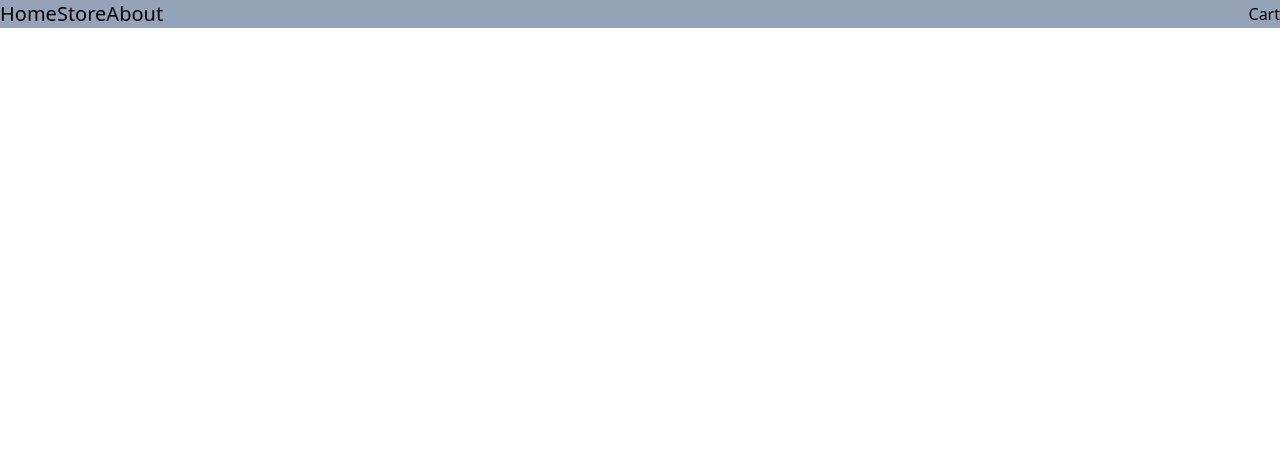
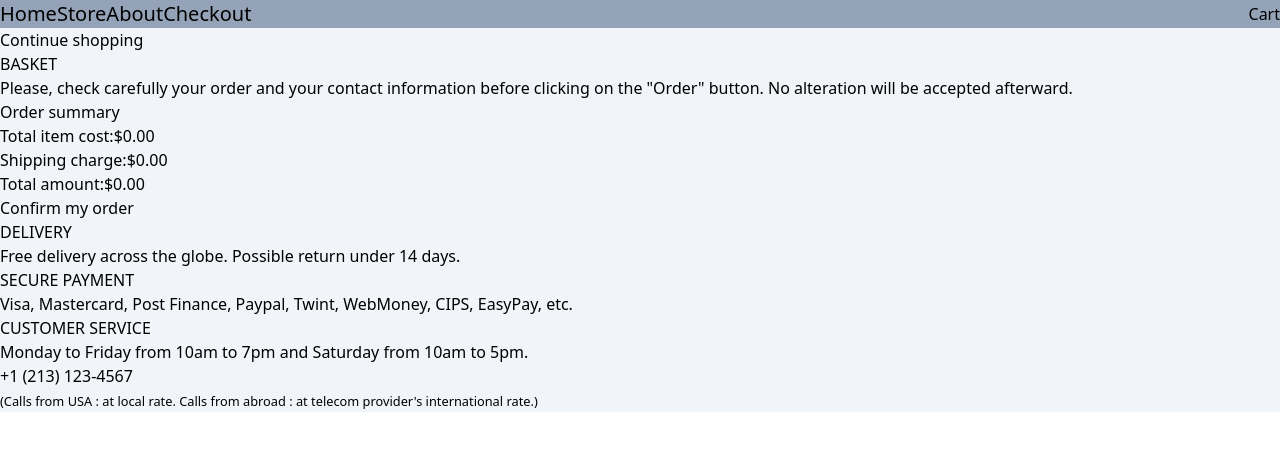
Before and after one commit to Kirill-Cherepanov/luxury-pens-e-commerce, a React (Create React App) app: page /Basket in a window 1280 px wide. Shown: the top 450 px of the page. Built offline with nearby package versions, Linux system fonts and the light colour scheme.

Commit message:
feat: add basket html

```diff
--- a/src/App.tsx
+++ b/src/App.tsx
@@ -4,6 +4,7 @@ import Store from './pages/Store';
 import About from './pages/About';
 import NavBar from './components/NavBar';
 import { ShoppingCartProvider } from './context/ShoppingCartContext';
+import Basket from './pages/Basket';
 
 function App() {
   return (
@@ -11,15 +12,10 @@ function App() {
       <div className="bg-slate-100">
         <NavBar />
         <Routes>
-          <Route path="/" element={<Home />}>
-            Home
-          </Route>
-          <Route path="/Store" element={<Store />}>
-            Store
-          </Route>
-          <Route path="/About" element={<About />}>
-            About
-          </Route>
+          <Route path="/" element={<Home />} />
+          <Route path="/Store" element={<Store />} />
+          <Route path="/About" element={<About />} />
+          <Route path="/Basket" element={<Basket />} />
         </Routes>
       </div>
     </ShoppingCartProvider>
--- a/src/components/NavBar.tsx
+++ b/src/components/NavBar.tsx
@@ -8,7 +8,7 @@ export default function NavBar() {
   const toggleHamburger = () => setIsHamburgerOpen((isOpen) => !isOpen);
 
   return (
-    <header className="flex justify-between sticky top-0 bg-slate-400">
+    <header className="flex z-10 justify-between sticky top-0 bg-slate-400">
       <div className={'MOBILE-MENU flex items-center p-2 h-12 md:hidden'}>
         <button
           className={'hamburger-menu-btn' + (isHamburgerOpen ? ' open' : '')}
@@ -33,6 +33,9 @@ export default function NavBar() {
           <li className="nav-li">
             <NavLink to="/About">About</NavLink>
           </li>
+          <li className="nav-li">
+            <NavLink to="/Basket">Checkout</NavLink>
+          </li>
         </ul>
       </div>
       <ul className="DESKTOP-MENU hidden md:flex">
@@ -45,6 +48,9 @@ export default function NavBar() {
         <li className="nav-li">
           <NavLink to="/About">About</NavLink>
         </li>
+        <li className="nav-li">
+          <NavLink to="/Basket">Checkout</NavLink>
+        </li>
       </ul>
       <button onClick={openCart} className="rounded-full">
         Cart
--- a/src/components/ShoppingCart.tsx
+++ b/src/components/ShoppingCart.tsx
@@ -5,6 +5,7 @@ import ItemButtons from './ItemButtons';
 import closeIcon from '../icons/close.svg';
 import { useState } from 'react';
 import StoreItemPreview from './StoreItemPreview';
+import { NavLink } from 'react-router-dom';
 
 export default function ShoppingCart() {
   const { isCartOpen, cartItems, closeCart, clearCart } = useShoppingCart();
@@ -41,6 +42,7 @@ export default function ShoppingCart() {
         </span>
         {formatCurrency(total)}
       </div>
+      <NavLink to="/Basket">Checkout</NavLink>
     </div>
   );
 }
--- a/src/components/StoreItemPreview.tsx
+++ b/src/components/StoreItemPreview.tsx
@@ -25,8 +25,14 @@ export default function StoreItemPreview({
   const quantity = getItemQuantity(id);
 
   return createPortal(
-    <div className="flex backdrop-blur-sm bg-transparent-white justify-center items-center fixed top-0 w-full h-full z-10">
-      <div className="flex flex-col w-80 h-5/6 bg-slate-400 p-4 shadow-md overflow-y-scroll">
+    <div
+      onClick={closeMenu}
+      className="flex backdrop-blur-sm bg-transparent-white justify-center items-center fixed top-0 w-full h-full z-20"
+    >
+      <div
+        onClick={(e) => e.stopPropagation()}
+        className="flex flex-col w-80 h-5/6 bg-slate-400 p-4 shadow-md overflow-y-scroll"
+      >
         <button onClick={closeMenu} className="ml-auto mb-4">
           <img src={closeIcon} width="16" height="16" alt="" />
         </button>
--- /dev/null
+++ b/src/pages/Basket.tsx
@@ -0,0 +1,95 @@
+import { useShoppingCart } from '../context/ShoppingCartContext';
+import ItemButtons from '../components/ItemButtons';
+import { formatCurrency } from '../utilities/formatCurrency';
+import closeIcon from '../icons/close.svg';
+import StoreItemPreview from '../components/StoreItemPreview';
+import storeItems from '../data/items';
+
+export default function Basket() {
+  const { cartItems } = useShoppingCart();
+
+  const total = cartItems.reduce((total, item) => {
+    const price = storeItems.find((i) => i.id === item.id)?.price;
+    if (price === undefined) return total;
+
+    return total + price * item.quantity;
+  }, 0);
+
+  return (
+    <div>
+      <div>
+        <button>Continue shopping</button>
+        <h1>BASKET</h1>
+      </div>
+      <ul>
+        {cartItems.map((item) => (
+          <BasketItem key={item.id} {...storeItems[item.id]} />
+        ))}
+      </ul>
+      <div>
+        <div>
+          <p>
+            Please, check carefully your order and your contact information
+            before clicking on the "Order" button. No alteration will be
+            accepted afterward.
+          </p>
+        </div>
+        <div className="ORDER-SUMMARY">
+          <h3>Order summary</h3>
+          <div>
+            <span>Total item cost:</span>
+            <span>{formatCurrency(total)}</span>
+          </div>
+          <div>
+            <span>Shipping charge:</span>
+            <span>{formatCurrency(0)}</span>
+          </div>
+          <div>
+            <div>
+              <span>Total amount:</span>
+              <span>{formatCurrency(total)}</span>
+            </div>
+            <button>Confirm my order</button>
+          </div>
+        </div>
+      </div>
+      <div>
+        <div>
+          <h4>DELIVERY</h4>
+          <p>Free delivery across the globe. Possible return under 14 days.</p>
+        </div>
+        <div>
+          <h4>SECURE PAYMENT</h4>
+          <p>
+            Visa, Mastercard, Post Finance, Paypal, Twint, WebMoney, CIPS,
+            EasyPay, etc.
+          </p>
+        </div>
+        <div>
+          <h4>CUSTOMER SERVICE</h4>
+          <p>
+            Monday to Friday from 10am to 7pm and Saturday from 10am to 5pm.
+          </p>
+          <div>+1 (213) 123-4567</div>
+          <p>
+            <small>
+              (Calls from USA : at local rate. Calls from abroad : at telecom
+              provider's international rate.)
+            </small>
+          </p>
+        </div>
+      </div>
+    </div>
+  );
+}
+
+type BaksetItemProps = {
+  id: number;
+  price: number;
+  name: string;
+  paths: string[];
+};
+
+function BasketItem({ id, price, name, paths }: BaksetItemProps) {
+  return null;
+}
--- a/src/pages/Home.tsx
+++ b/src/pages/Home.tsx
@@ -1,9 +1,5 @@
-import React from 'react'
+import React from 'react';
 
-type Props = {}
-
-export default function Home({}: Props) {
-  return (
-    <div>Home</div>
-  )
+export default function Home() {
+  return <div>Home</div>;
 }
```
